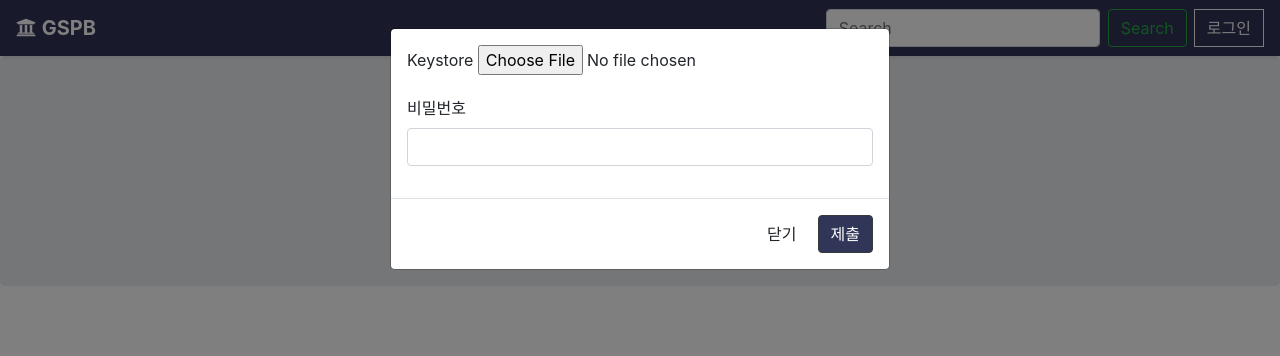
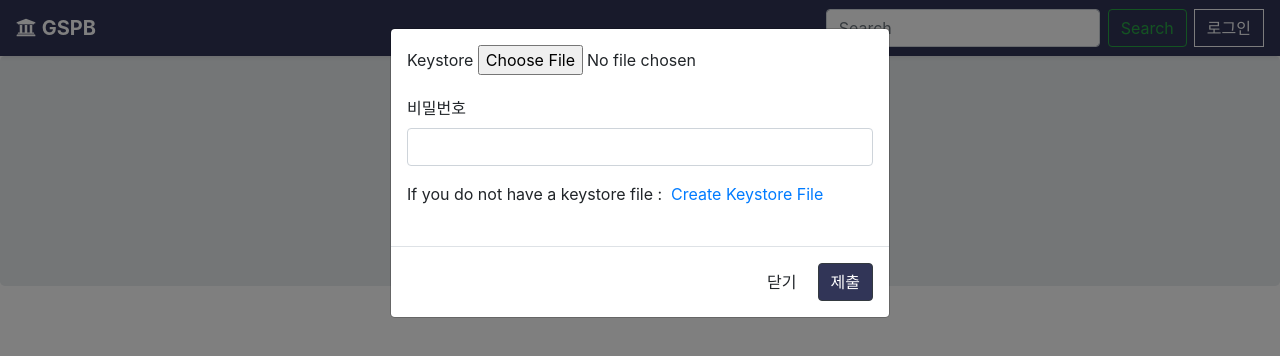
Before and after one commit to klaytn-hackathon/403LAB, a website: page GSPB/src/index.html in a window 1280 px wide. Both pictures are taken after a click on the button "로그인". Drawn offline with nearby package versions, Linux system fonts and the light colour scheme.

Commit message:
Update index.html

```diff
--- a/GSPB/src/index.html
+++ b/GSPB/src/index.html
@@ -110,6 +110,12 @@
               <!--JS에서 메시지를 보내 오류나 완료처리를 보여준다. -->
               <p class="help-block" id="message"></p>
             </div>
+            <div class="form-group">
+              <label>If you do not have a keystore file :&nbsp</label>
+              <a href="https://baobab.klaytnwallet.com/create" target="_blank">
+                Create Keystore File</a>
+            </div>
+
           </div>
 
           <div class="modal-footer">
```
